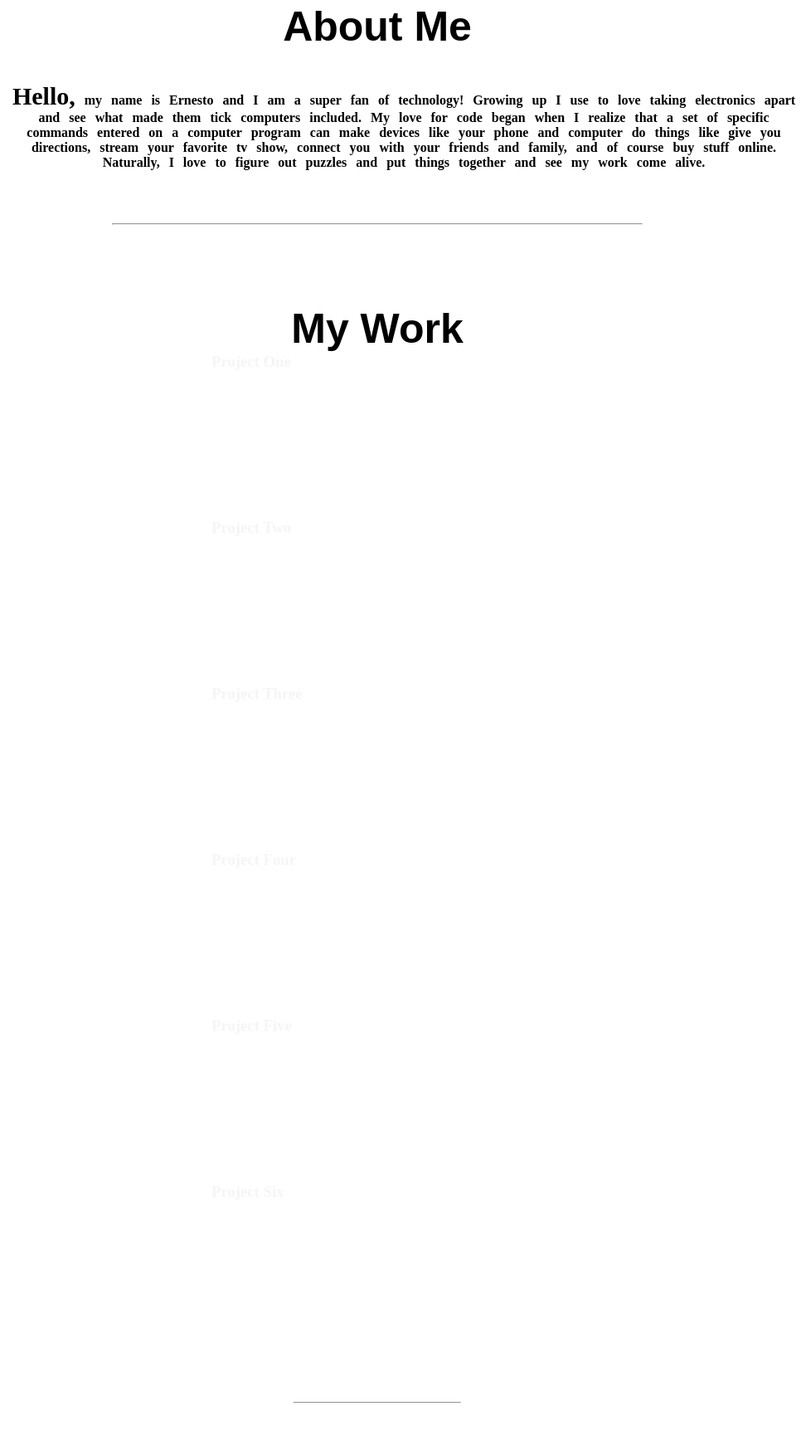
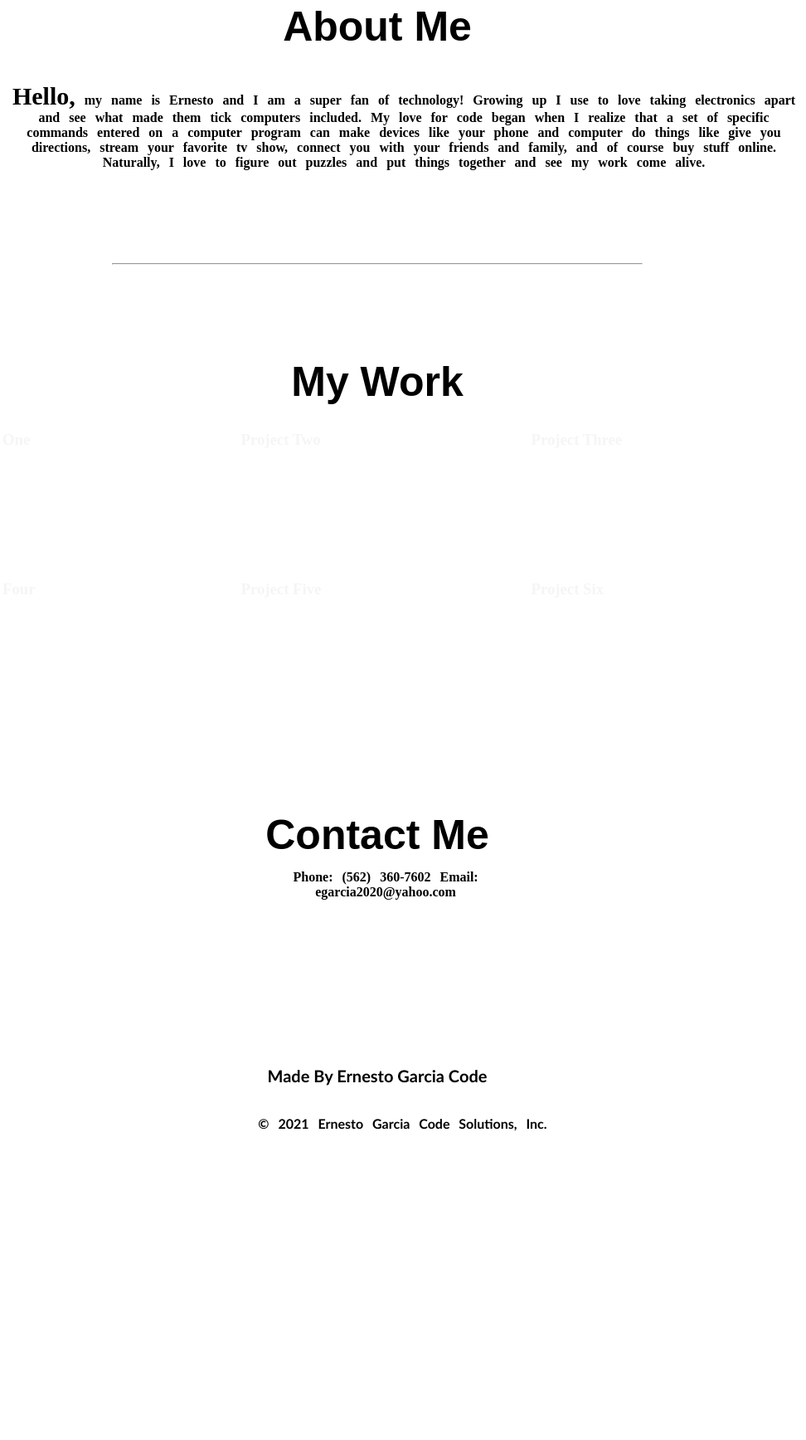
Before and after one commit to ernie2021/myportfolio, a plain HTML site: page mainpart/index.html in a window 1280 px wide. Shown: the part 385-2120 px from the top of the page at 83% size, without its empty margins (185-1157 px from the left). After the commit the page ends 1778 px from the top, so only its background shows below. Drawn offline with Linux system fonts and the light colour scheme; a web font is replaced by a local one.

Commit message:
updated the css and html

```diff
--- a/mainpart/index.html
+++ b/mainpart/index.html
@@ -36,7 +36,7 @@
     </div>
 
     <main>
-        <section class="content">
+        <div class="content">
             <section id="aboutme" class="aboutme">
                 <h2>About Me</h2>
             </section>
@@ -52,40 +52,47 @@
 
             <hr class="mb-4 extraMargin thick mt-0" />
 
-            <section class="content row justify-center">
                 <section id="mywork" class="mywork">
                     <h2>My Work</h2>
                 </section>
+            </div>
 
+           <div class="box">
             <section class="square">
                 <div class="project-one" alt="image" title="cool art">
                     <h3 class="project-name">Project One</h3>
-                </section>
-                <section class="square">
+                </div>
+
                 <div class="project-one" alt="image" title="cool art">
                     <h3 class="project-name">Project Two</h3>
-                </section>
-                <section class="square">
+                </div>
+
                 <div class="project-one" alt="image" title="cool art">
                     <h3 class="project-name">Project Three</h3>
+                </div>
+
             </section>
+        </div>
+        </div>
+
+        <div class="box">
         <section class="square">
             <div class="project-one" alt="image" title="cool art">
                 <h3 class="project-name">Project Four</h3>
-                </section>
-                <section class="square">
+            </div>
+
             <div class="project-one" alt="image" title="cool art">
                 <h3 class="project-name">Project Five</h3>
-                </section>
-                <section class="square">
+            </div>
+
             <div class="project-one" alt="image" title="cool art">
                 <h3 class="project-name">Project Six</h3>
+            </div>
+
         </section>
-
         </div>
         </div>
 
-                <hr class="mb-4 extraMargin thick mt-0" />
 
         <section class="content">
             <section id="contactme" class="contactme">
--- a/mainpart/style.css
+++ b/mainpart/style.css
@@ -81,7 +81,7 @@ h3 .project-name {
     color: whitesmoke;;
 }
 
-.row {
+section {
     display: flex;
     flex-wrap: wrap;
     flex-direction: row;
@@ -89,6 +89,16 @@ h3 .project-name {
 
 .justify center {
     justify-content: center;
+}
+
+.box {
+    display: flex;
+    flex-wrap: wrap;
+    flex-direction: row;
+    margin: 30px;
+    justify-content: space-around;
+    margin-left: 4%;
+
 }
 
 p {
@@ -100,8 +110,8 @@ p {
 
 /* gives margin to the horizontal line */
 .extraMargin {
-    margin-top: 4rem;
-    margin-bottom: 2rem;
+    margin-top: 7rem;
+    margin-bottom: 7rem;
 }
 
 /* targets the first word on the first parapraph */
@@ -130,11 +140,20 @@ hr {
 
 /*targets the images on the "my work" section */
 .project-one {
-    height: 200px;
-    width: 400px;
+    height: 150px;
+    width: 350px;
     display: flex;
     background-position: center;
     background-image: url("../assets/coolimages6.jpg");
+}
+
+.project-one:hover {
+    height: 155px;
+
+}
+
+.contactme {
+    margin-top: 5%;
 }
 
 .content {
```
Lines whose indentation alone changed are shown as unchanged.
